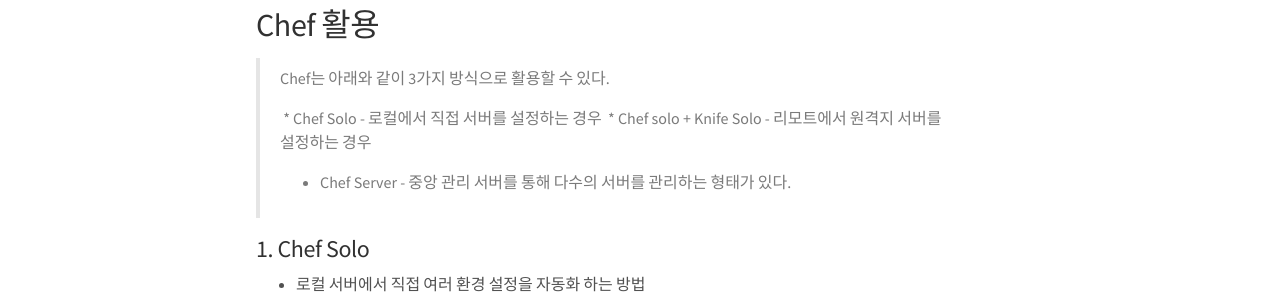
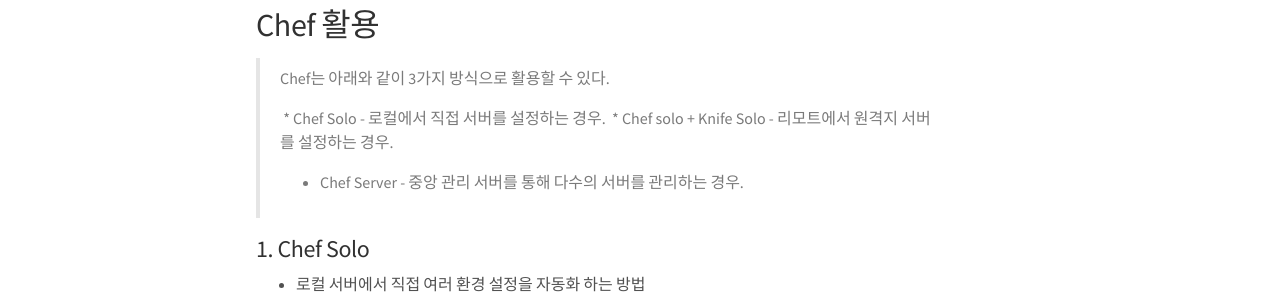
Before and after one commit to AlanSSKim/alansskim.github.io, a Jekyll site: the page built from _posts/DevOps/Chef/2017-01-06-chef02.md, in a window 1280 px wide and 900 px high. Shown: the part 201-501 px from the top of the window. Built offline with Jekyll 4.4.1, drawn with Linux system fonts in a browser that asks for light colours; Markdown is read by kramdown in place of the engine named in the settings; comment, search, counter and statistics services are not loaded.

Commit message:
Update 2017-01-06-chef02.md

```diff
--- a/_posts/DevOps/Chef/2017-01-06-chef02.md
+++ b/_posts/DevOps/Chef/2017-01-06-chef02.md
@@ -9,9 +9,9 @@ comments: true
 # Chef 활용
 > Chef는 아래와 같이 3가지 방식으로 활용할 수 있다.
 >
-> * Chef Solo - 로컬에서 직접 서버를 설정하는 경우
-> * Chef solo + Knife Solo - 리모트에서 원격지 서버를 설정하는 경우
-> * Chef Server - 중앙 관리 서버를 통해 다수의 서버를 관리하는 형태가 있다.
+> * Chef Solo - 로컬에서 직접 서버를 설정하는 경우.
+> * Chef solo + Knife Solo - 리모트에서 원격지 서버를 설정하는 경우.
+> * Chef Server - 중앙 관리 서버를 통해 다수의 서버를 관리하는 경우.
 
 ## 1. Chef Solo
 * 로컬 서버에서 직접 여러 환경 설정을 자동화 하는 방법
```
